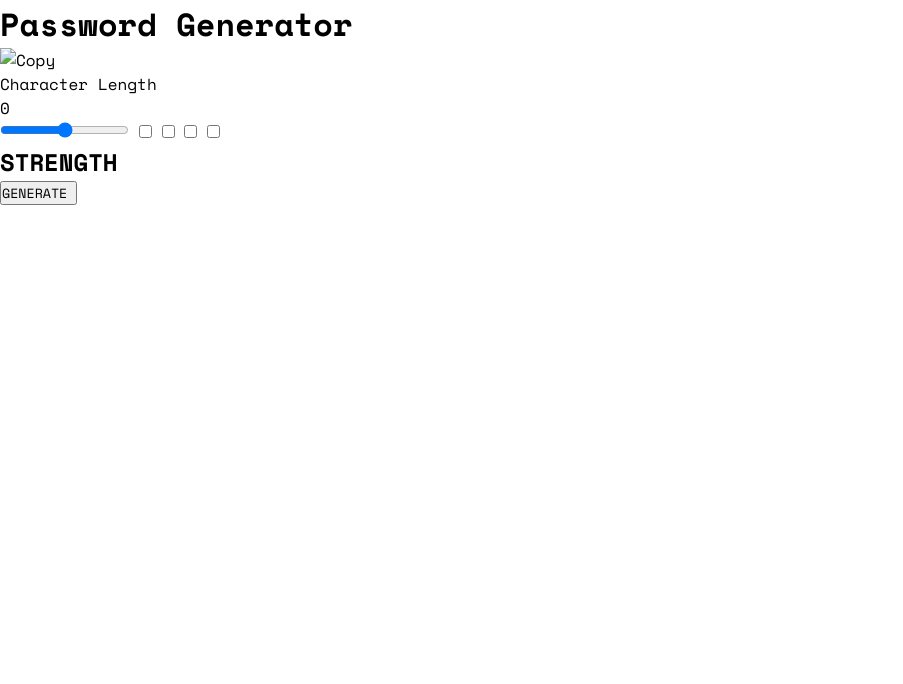
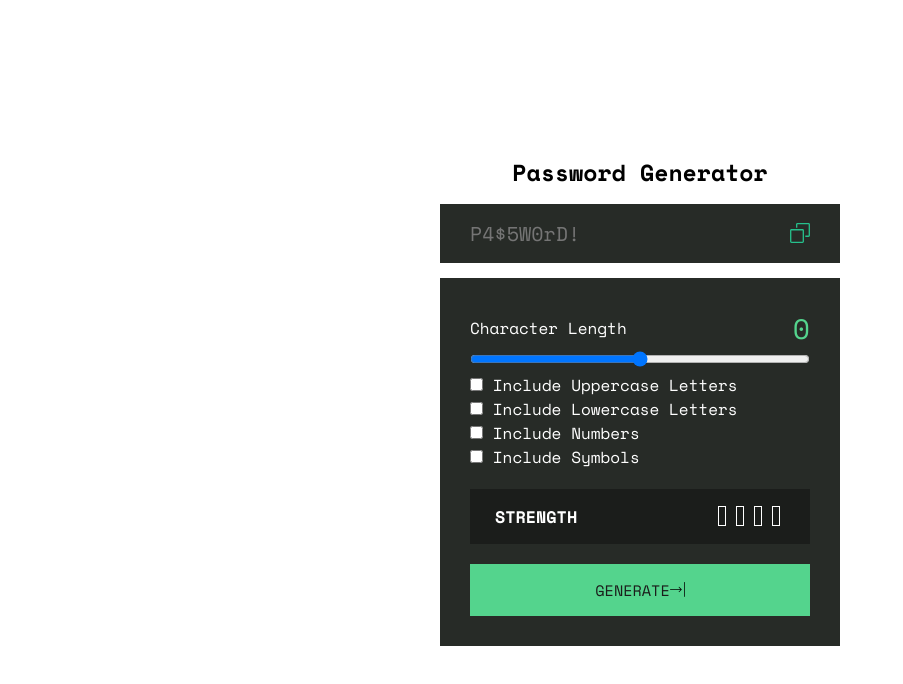
Before and after one commit to Rubylenshy/password-generator, a plain HTML site: page index.html in a window 1280 px wide. Shown: the whole page, without its empty margins (0-903 px from the left). Drawn offline with nearby package versions, Linux system fonts and the light colour scheme.

Commit message:
styling added

```diff
--- a/assets/css/style.css
+++ b/assets/css/style.css
@@ -3,8 +3,11 @@
 :root{
 
     --white: hsl(0, 0%, 100%);
-    --c-900: hsl(152, 76%, 73%);
-    --c-400: hsl(160, 67%, 45%);
+    --green-400: hsl(152, 76%, 73%);
+    --green-900: hsl(147, 60%, 58%);
+    --grey-400: rgb(39, 43, 39);
+    --grey-900: rgb(27, 29, 27);
+    --padding: 15px 30px;
 }
 
 *{
@@ -13,3 +16,98 @@
     padding: 0;
     font-family: 'Space Mono', monospace;
 }
+.flex{
+    display: flex;
+}
+input[type="checkbox"]::{
+
+}
+input[type="range"]{
+    width: 100%;
+    fill: var(--grey-400);
+}
+
+
+main{
+    display: flex;
+    justify-content: center;
+    align-items: center;
+    min-height: 100vh;
+}
+.container{
+    width: 90%;
+    max-width: 400px;
+}
+.container h1{
+    text-align: center;
+    font-size: 1.45em;
+}
+
+.display, .password-details{
+    background: var(--grey-400);
+    justify-content: space-between;
+    padding: var(--padding);
+}
+.display{
+    align-items: center;
+    margin: 15px 0;
+}
+.password-generated{
+    background: transparent;
+    border: none;
+    width: 80%;
+    font-size: 1.25em;
+    font-weight: 500;
+}
+.password-generated:hover,
+.password-generated:focus{
+    outline: none;
+}
+.display img{
+    height: 20px;
+}
+
+.password-details{
+    color: var(--white);
+    padding: 30px;
+}
+
+.char-length{
+    justify-content: space-between;
+    align-items: center;
+}
+.count{
+    color: var(--green-900);
+    font-size: 1.75em;
+}
+
+.strength{
+    align-items: center;
+    justify-content: space-between;
+    background: var(--grey-900);
+    padding: 15px 25px;
+    margin: 20px 0;
+}
+.strength-box > div{
+    border: 1px solid var(--white);
+    height: 20px;
+    width: 8px;
+    margin: 0 5px;
+}
+.strength h2{
+    font-size: 1.05em;
+}
+
+.generate-btn{
+    padding: 15px 0;
+    width: 100%;
+    background: var(--green-900);
+    color: var(--grey-900);
+    border: none;
+    align-items: center;
+    justify-content: center;
+    font-size: 0.95em;
+}
+.generate-btn img{
+    height: 15px;
+}
--- a/index.html
+++ b/index.html
@@ -12,32 +12,42 @@
     <main>
         <div class="container">
             <h1>Password Generator</h1>
-            <div class="display">
-                <div class="password-generated"></div>
-                <img src="" alt="Copy" title="Copy to Clipboard">
+            <div class="display flex">
+                <input type="text" title="Password" placeholder="P4$5W0rD!" class="password-generated" readonly>
+                <img src="assets/images/copy.svg" alt="Copy" title="Copy to Clipboard">
             </div>
 
             <div class="password-details">
-                <div class="char-length">
+                <div class="char-length  flex">
                     <label for="char-length">Character Length</label>
                     <p class="count">0</p>
                 </div>
-                <input type="range" title="char-length" id="char-length-input">
-                <input type="checkbox" title="" id="input-lowercase">
-                <input type="checkbox" title="" id="input-uppercase">
-                <input type="checkbox" title="" id="input-numbers">
-                <input type="checkbox" title="" id="input-symbols">
+                <input type="range" title="char-length" id="char-length-input" max="20">
+                <div class="check-boxes">
+                    <p><input type="checkbox" title="" id="input-uppercase">
+                        Include Uppercase Letters
+                    </p>
+                    <p><input type="checkbox" title="" id="input-lowercase">
+                        Include Lowercase Letters
+                    </p>
+                    <p><input type="checkbox" title="" id="input-numbers">
+                        Include Numbers
+                    </p>
+                    <p><input type="checkbox" title="" id="input-symbols">
+                        Include Symbols
+                    </p>
+                </div>
 
-                <div class="strength">
+                <div class="strength flex">
                     <h2>STRENGTH</h2>
-                    <div class="strength-box">
+                    <div class="strength-box flex">
                         <div class="bar-one"></div>
                         <div class="bar-two"></div>
                         <div class="bar-three"></div>
                         <div class="bar-four"></div>
                     </div>
                 </div>
-                <button type="button" title="Generate"> GENERATE <img src="" alt=""></button>
+                <button type="button" title="Generate" class="generate-btn flex"> GENERATE <img src="assets/images/right-arrow.svg" alt=""></button>
             </div>
         </div>
     </main>
```
Also changed, not shown: assets/images/copy.svg (added), assets/images/right-arrow.svg (added).
